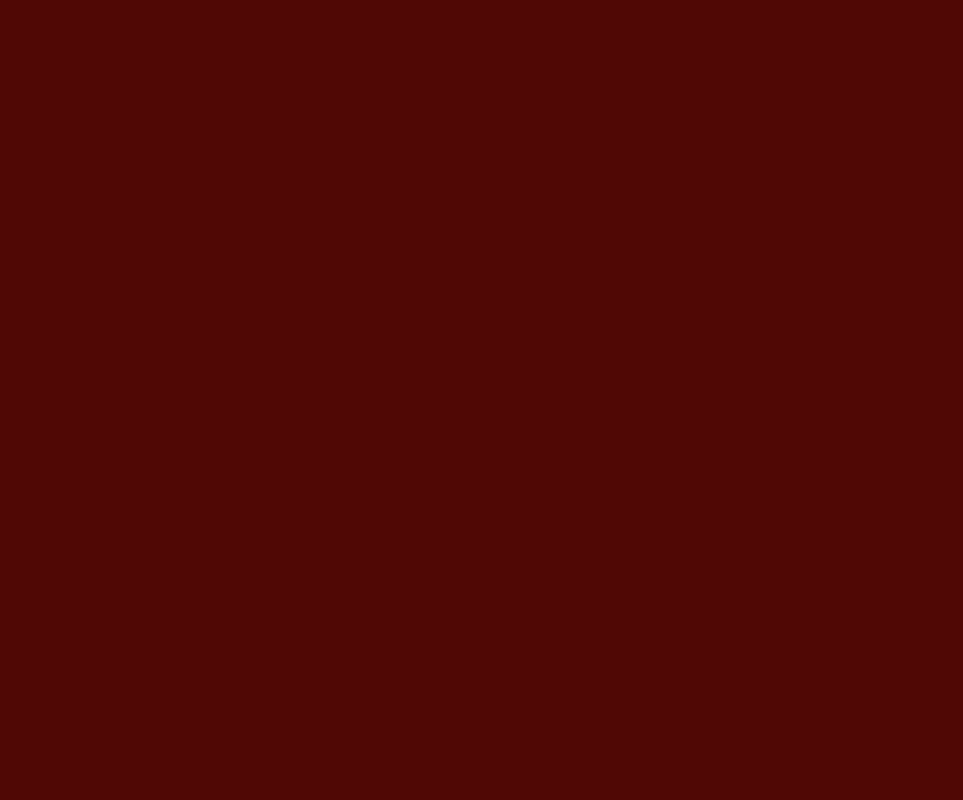
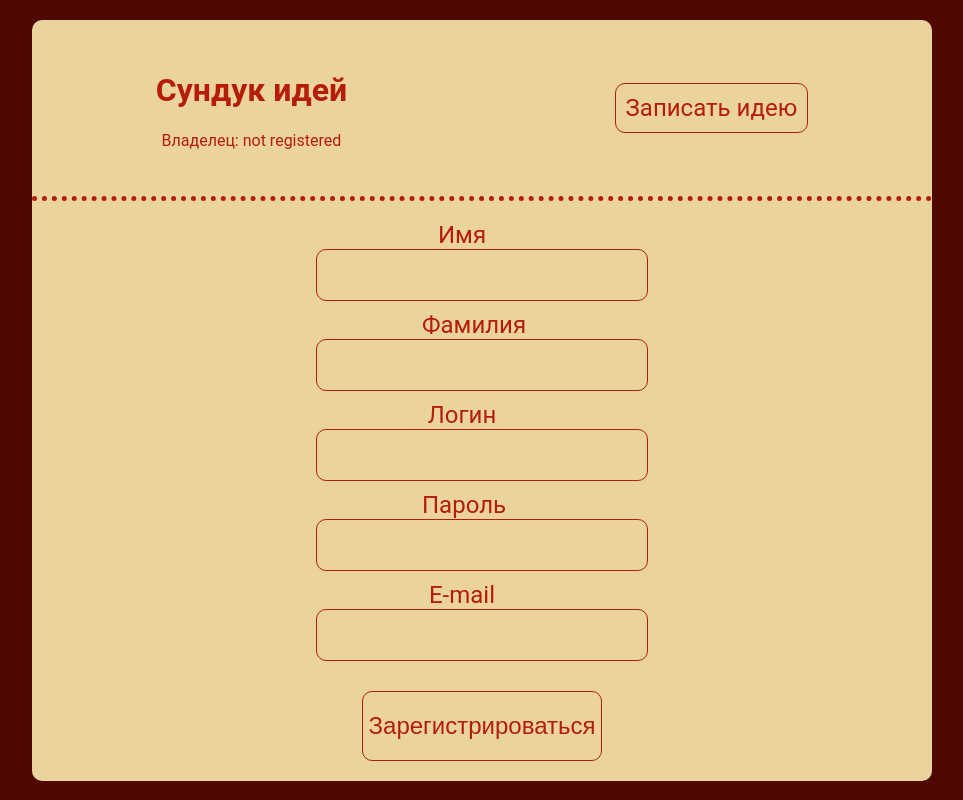
Before and after one commit to dmitpopov/pet_project, a React (Create React App) app: page /reg in a window 1280 px wide. Shown: the whole page, without its empty margins (158-1121 px from the left). Built offline with nearby package versions, Linux system fonts and the light colour scheme.

Commit message:
- registration page HTML&CSS complete

```diff
--- a/package.json
+++ b/package.json
@@ -6,6 +6,7 @@
     "@testing-library/jest-dom": "^4.2.4",
     "@testing-library/react": "^9.5.0",
     "@testing-library/user-event": "^7.2.1",
+    "bcrypt": "^5.0.0",
     "cors": "^2.8.5",
     "express": "^4.17.1",
     "mysql": "^2.18.1",
--- a/src/App.js
+++ b/src/App.js
@@ -5,6 +5,7 @@ import { Route } from "react-router-dom";
 import MainPage from "./pages/MainPage";
 import IdeaPage from "./pages/IdeaPage";
 import CreateIdeaPage from "./pages/CreateIdeaPage";
+import RegistrationPage from "./pages/RegistrationPage";
 
 
 class App extends Component {
@@ -15,6 +16,7 @@ class App extends Component {
           <Route path="/main" exact component={MainPage} />
           <Route path="/idea/:id" component={IdeaPage} />
           <Route path="/create" component={CreateIdeaPage} />
+          <Route path="/reg" component={RegistrationPage} />
         </div>
     );
   }
--- a/src/pages/AuthorisationPage.js
+++ b/src/pages/AuthorisationPage.js
@@ -30,7 +30,7 @@ class AuthorisationPage extends Component {
             headers: {
                 'Content-type': 'application/json'
             },
-            body: JSON.stringify({login: this.state.login})
+            body: JSON.stringify({login: this.state})
         })
             .then(res => res.json())
             .then(data => {
--- a/src/pages/MainPage.js
+++ b/src/pages/MainPage.js
@@ -1,7 +1,5 @@
 import React, {Component} from "react";
 import { Link } from "react-router-dom";
-// import AddIdeaButton from "../components/AddIdeaButton";
-// import SettingsButton from "../components/SettingsButton";
 import Header from "../components/header";
 
 
--- /dev/null
+++ b/src/pages/RegistrationPage.js
@@ -0,0 +1,35 @@
+import React, { Component } from "react";
+import Header from "../components/header";
+
+
+class RegistrationPage extends Component {
+    render() {
+        return (
+            <div reg-form-wrapper>
+                <Header />
+                <form action="" className="reg_form">
+                    <label htmlFor=""><span>Имя</span>
+                        <input type="text"/>
+                    </label>
+                    <label htmlFor=""><span>Фамилия</span>
+                        <input type="text"/>
+                    </label>
+                    <label htmlFor=""><span>Логин</span>
+                        <input type="text"/>
+                    </label>
+                    <label htmlFor=""><span>Пароль</span>
+                        <input type="text"/>
+                    </label>
+                    <label htmlFor=""><span>E-mail</span>
+                        <input type="text"/>
+                    </label>
+                    <button type="submit">Зарегистрироваться</button>
+                </form>
+
+
+            </div>
+        );
+    }
+}
+
+export default RegistrationPage;
--- a/src/style.css
+++ b/src/style.css
@@ -8,6 +8,8 @@
 body {
   font-family: Roboto, sans-serif;
   background-color: #EAD39C;
+  margin: 0;
+  padding: 0;
 }
 
 .main_header {
@@ -20,6 +22,7 @@ body {
   background-color: #EAD39C;
   padding: 30px 0 30px;
   margin-top: 20px;
+  border-radius: 10px 10px 0 0;
 }
 
 .main_header a {
@@ -35,6 +38,7 @@ body {
 .auth-form {
   margin: 0 auto;
   text-align: center;
+  border-radius: 0 0 10px 10px;
 }
 
 .auth-form-label {
@@ -67,6 +71,56 @@ body {
   background-color: #EAD39C;
   font-size: 1.5rem;
   color: #B51D0A;
+}
+
+.reg-form-wrapper {
+  margin: 0;
+  padding: 0;
+}
+
+.reg_form {
+  margin: 0 auto;
+  text-align: center;
+  background-color: #EAD39C;
+  padding-top: 10px;
+  border-radius: 0 0 10px 10px;
+}
+
+.reg_form label {
+  display: block;
+  margin: 10px 40px;
+}
+
+.reg_form label span {
+  display: inline-block;
+  width: 80px;
+  color: #B51D0A;
+  margin-right: 40px;
+  font-size: 1.5rem;
+}
+
+.reg_form label input {
+  background-color: #EAD39C;
+  padding: 10px;
+  font-size: 1.5rem;
+  border: 1px solid #B51D0A;
+  outline: none;
+  height: 30px;
+  border-radius: 10px;
+  display: block;
+  margin: 0 auto;
+}
+
+.reg_form button {
+  border: 1px solid #B51D0A;
+  border-radius: 10px;
+  outline: none;
+  background-color: #EAD39C;
+  font-size: 1.5rem;
+  color: #B51D0A;
+  margin-top: 20px;
+  height: 70px;
+  margin-bottom: 20px;
 }
 
 a {
--- a/src/style.sass
+++ b/src/style.sass
@@ -13,6 +13,8 @@ $buttonBGColor: #EAD39C
 body
   font-family: Roboto,sans-serif
   background-color: $mainBGColor
+  margin: 0
+  padding: 0
 
 .main_header
   text-align: center
@@ -25,6 +27,7 @@ body
   background-color: $mainBGColor
   padding: 30px 0 30px
   margin-top: 20px
+  border-radius: 10px 10px 0 0
 
 .main_header a
   display: inline-block
@@ -38,10 +41,12 @@ body
 .auth-form
   margin: 0 auto
   text-align: center
+  border-radius: 0 0 10px 10px
 
 .auth-form-label
   display: block
   margin: 10px
+
 
 
 .auth-form-label span
@@ -67,6 +72,50 @@ body
   background-color: $buttonBGColor
   font-size: 1.5rem
   color: $mainFontColor
+
+.reg-form-wrapper
+  margin: 0
+  padding: 0
+
+.reg_form
+  margin: 0 auto
+  text-align: center
+  background-color: $mainBGColor
+  padding-top: 10px
+  border-radius: 0 0 10px 10px
+
+.reg_form label
+  display: block
+  margin: 10px 40px
+
+.reg_form label span
+  display: inline-block
+  width: 80px
+  color: $mainFontColor
+  margin-right: 40px
+  font-size: 1.5rem
+
+.reg_form label input
+  background-color: $buttonBGColor
+  padding: 10px
+  font-size: 1.5rem
+  border: 1px solid $mainFontColor
+  outline: none
+  height: 30px
+  border-radius: 10px
+  display: block
+  margin: 0 auto
+
+.reg_form button
+  border: 1px solid $mainFontColor
+  border-radius: 10px
+  outline: none
+  background-color: $buttonBGColor
+  font-size: 1.5rem
+  color: $mainFontColor
+  margin-top: 20px
+  height: 70px
+  margin-bottom: 20px
 
 a
   display: inline-block
```
Also changed, not shown: server.js (+4 -6 lines), 2 other files (tests, documents, lock files or other folders).
